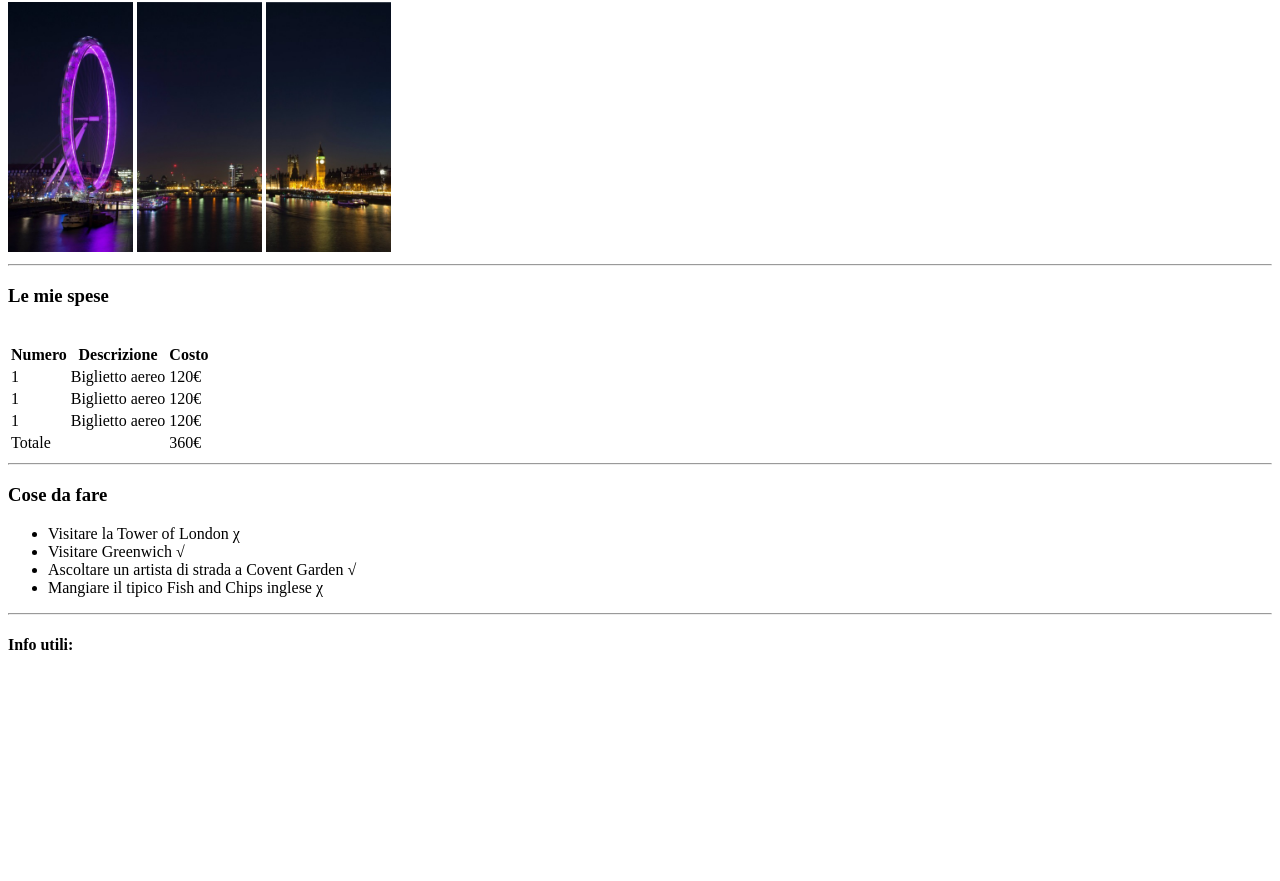
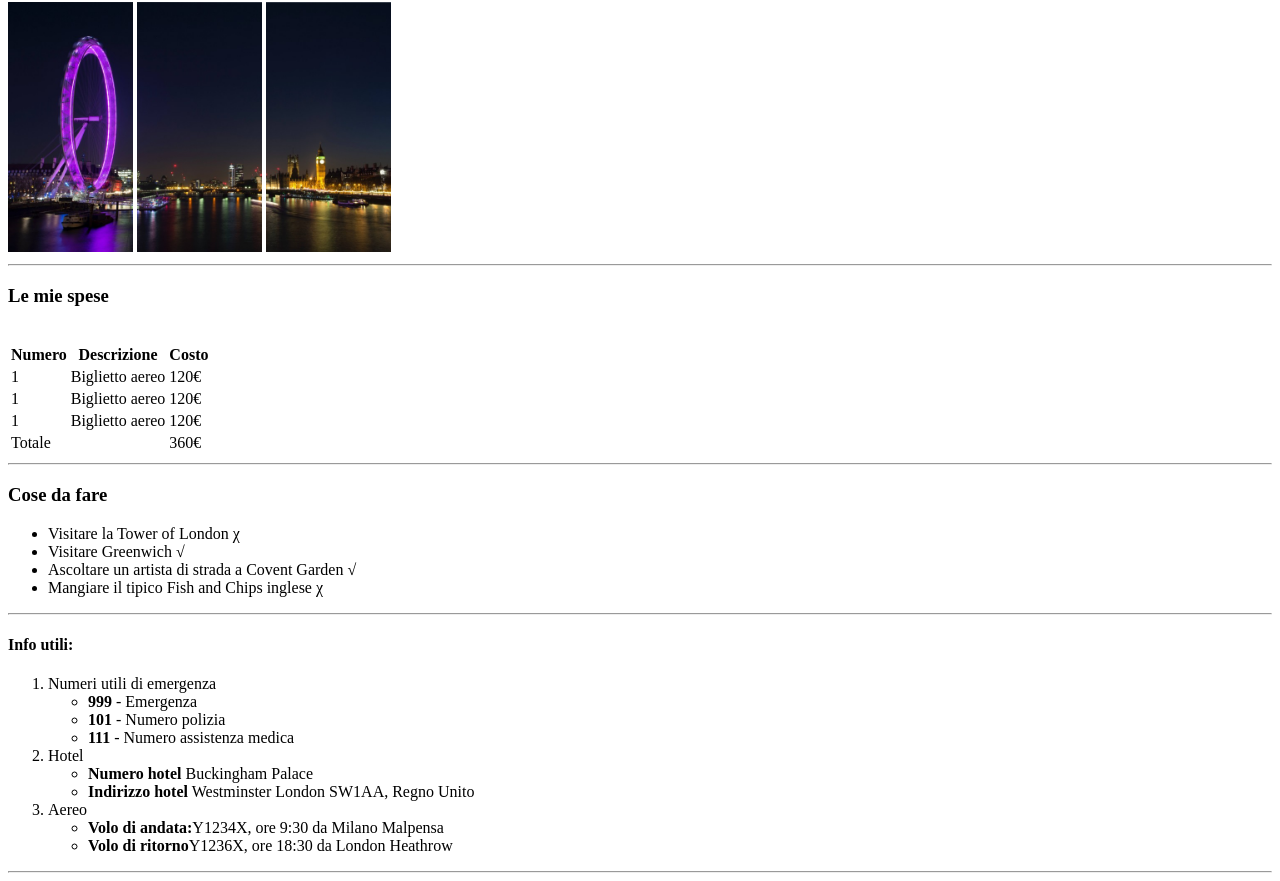
Before and after one commit to simonemoretti94/html-london-trip, a plain HTML site: page index.html in a window 1280 px wide. Shown: the part 65-946 px from the top of the page. Before the commit the page ends 800 px from the top, so only its background shows below. Drawn offline with Linux system fonts and the light colour scheme.

Commit message:
4th commit

```diff
--- a/index.html
+++ b/index.html
@@ -61,9 +61,30 @@
         </ul>
         <hr>
         <h4>Info utili:</h4>
-
-
-
+        <section>
+            <ol>
+                <li>Numeri utili di emergenza
+                    <ul>
+                    <li><strong>999</strong> - Emergenza</li>
+                    <li><strong>101</strong> - Numero polizia</li>
+                    <li><strong>111</strong> - Numero assistenza medica</li>
+                    </ul>
+                </li>
+                <li>Hotel
+                    <ul>
+                    <li><strong>Numero hotel</strong> Buckingham Palace</li>
+                    <li><strong>Indirizzo hotel</strong> Westminster London SW1AA, Regno Unito</li>
+                    </ul>
+                </li>
+                <li>Aereo
+                    <ul>
+                    <li><strong>Volo di andata:</strong>Y1234X, ore 9:30 da Milano Malpensa</li>
+                    <li><strong>Volo di ritorno</strong>Y1236X, ore 18:30 da London Heathrow</li>
+                    </ul>
+                </li>
+            </ol>
+        </section>
+        <hr>
     </main>
     <footer><!--footer starts here-->
 
```
